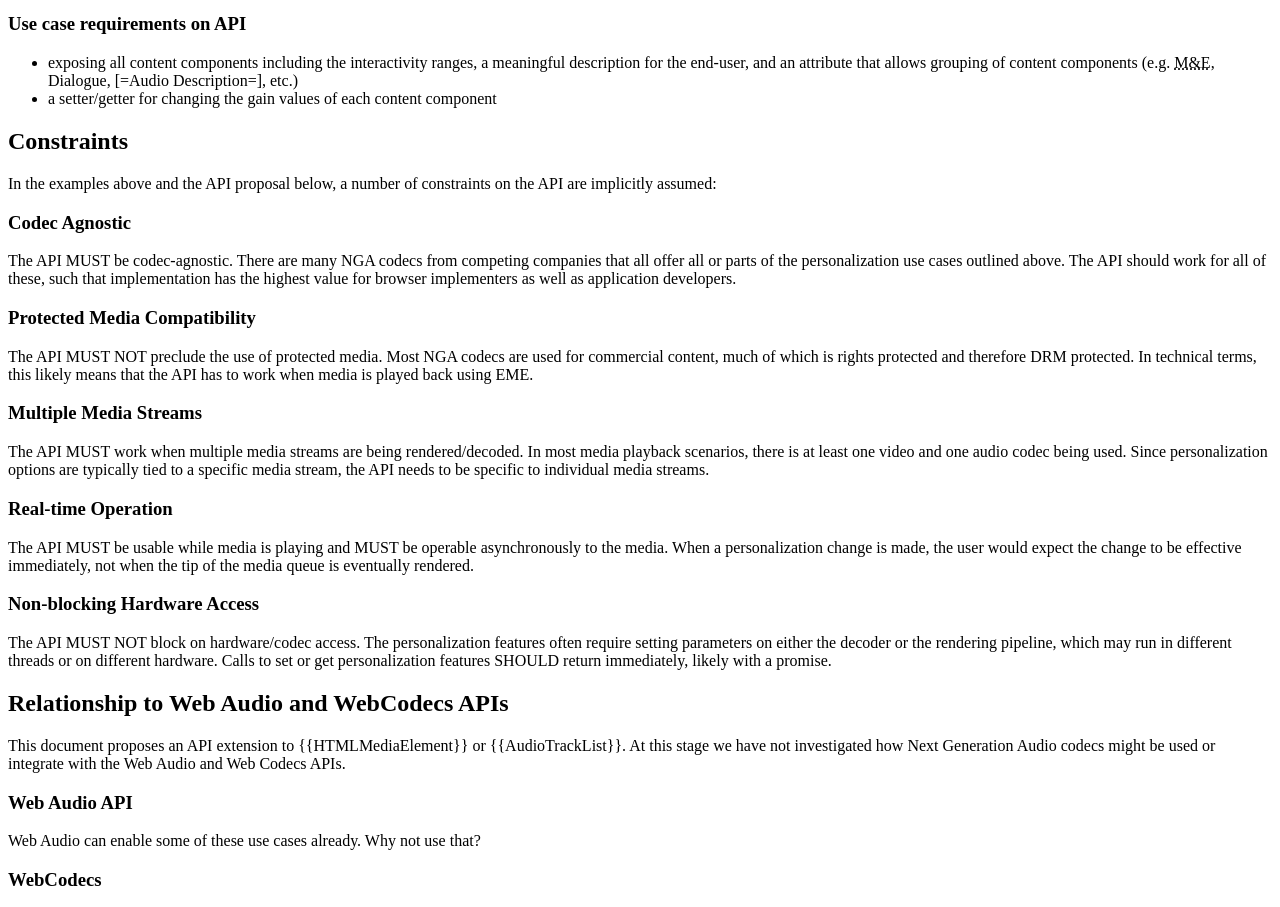
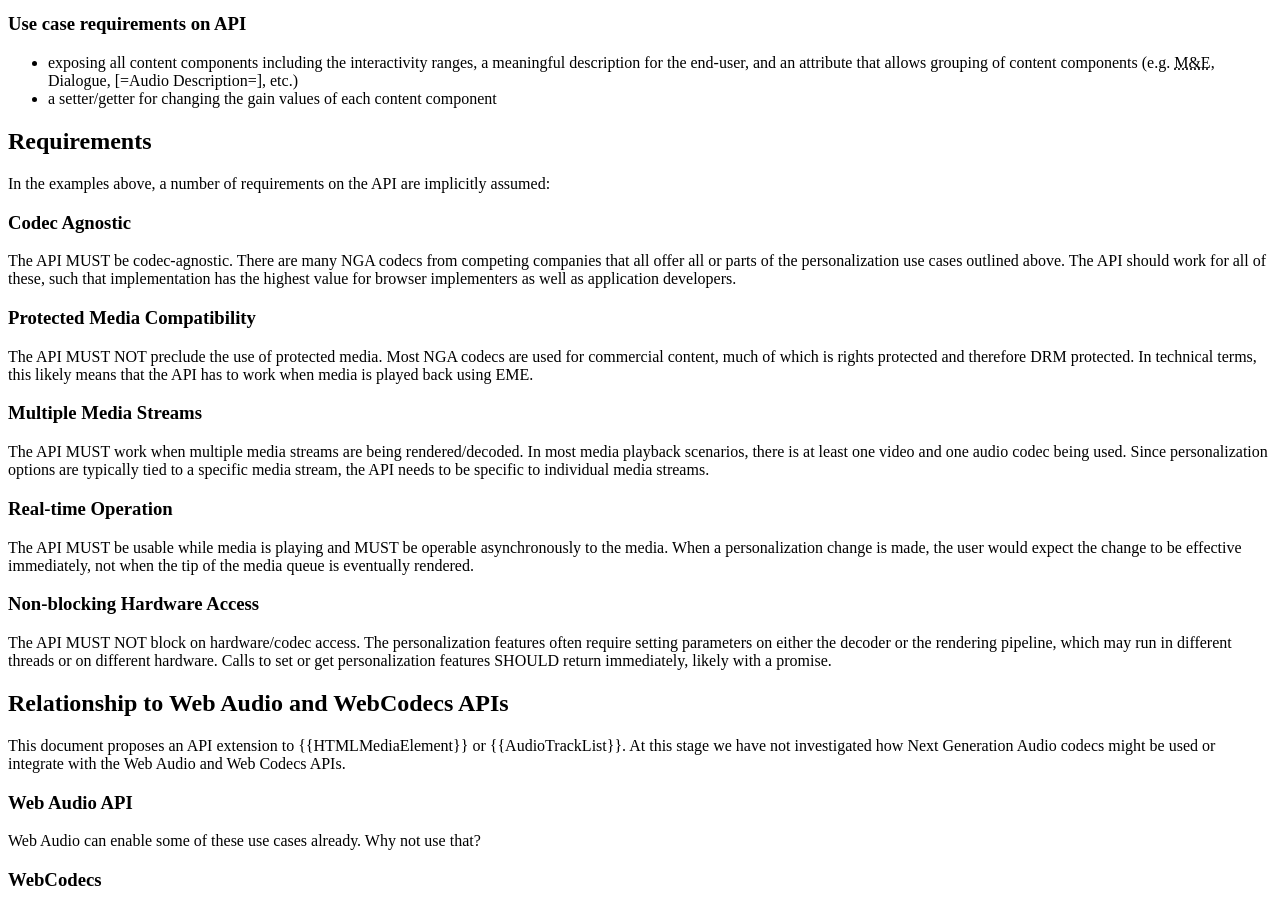
Before and after one commit to w3c/me-next-generation-audio, a plain HTML site: page index.html in a window 1280 px wide. Shown: the part 4800-5707 px from the top of the page. Drawn offline with Linux system fonts and the light colour scheme.

Commit message:
Rename constraints section into requirements section

```diff
--- a/index.html
+++ b/index.html
@@ -300,9 +300,9 @@ if (ngaAPI) {
         </section>
       </section>
     <section>
-      <h2>Constraints</h2>
+      <h2>Requirements</h2>
       <p>
-        In the examples above and the API proposal below, a number of constraints on the API are implicitly assumed:
+        In the examples above, a number of requirements on the API are implicitly assumed:
       </p>
       <section>
         <h3>Codec Agnostic</h3>
```
